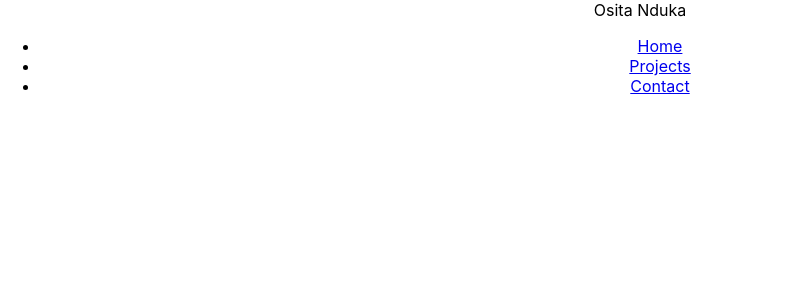
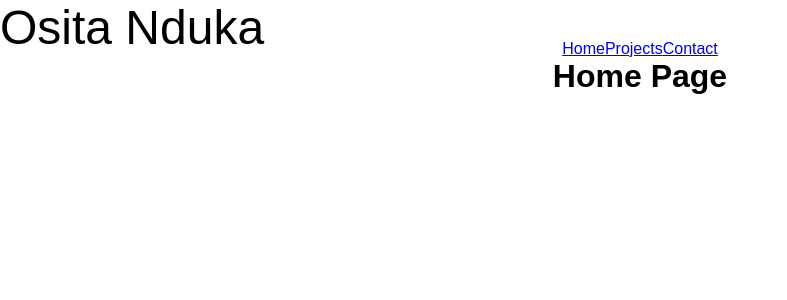
Before and after one commit to OsitaNduka/react-portfolio, a React (Create React App) app: page / in a window 1280 px wide. Shown: the top 300 px of the page, without its empty margins (0-787 px from the left). Built offline with nearby package versions, Linux system fonts and the light colour scheme.

Commit message:
modified home.js

```diff
--- a/src/App.css
+++ b/src/App.css
@@ -3,7 +3,7 @@
 }
 
 .App-logo {
-  height: 40vmin;
+  height: 10vmin;
   pointer-events: none;
 }
 
--- a/src/App.js
+++ b/src/App.js
@@ -1,7 +1,7 @@
 import React from 'react';
 import './App.css';
 import Navbar from './components/Navbar';
-
+import { Outlet } from "react-router-dom";
 
 
 
@@ -9,6 +9,7 @@ function App() {
   return (
     <div className='App'>
       <Navbar/>
+      <Outlet/>
     </div>
   );
 }
--- a/src/Home.js
+++ b/src/Home.js
@@ -1,10 +1,9 @@
 import React from 'react';
-import Navbar from './components/Navbar';
 
 function Home() {
   return (
     <div>
-      <Navbar/>
+      <h1>Home Page</h1>
     </div>
   )
 }
--- /dev/null
+++ b/src/components/Navbar.css
@@ -0,0 +1,4 @@
+.navbar {
+    background: linear-gradient(90deg, rgb(28, 27, 27) 0%, rgb(26, 23, 23) 100%);
+
+  }
--- a/src/index.css
+++ b/src/index.css
@@ -11,3 +11,36 @@ code {
   font-family: source-code-pro, Menlo, Monaco, Consolas, 'Courier New',
     monospace;
 }
+*{
+  box-sizing: border-box;
+  margin: 0;
+  padding: 0;
+  font-family: 'PT Sans', sans-serif;
+}
+
+
+.item {
+display: flex;
+}
+
+.ul {
+  display: flex;
+  list-style: none;
+  justify-content: space-evenly;
+  align-items: stretch;
+  margin: auto;
+
+
+}
+
+.ul li {
+  justify-content: end;
+}
+
+.logo {
+  display: flex;
+  height: 5vmin;
+  align-items: left;
+  justify-content: left;
+  font-size: 3rem;
+}
--- a/src/index.js
+++ b/src/index.js
@@ -5,17 +5,18 @@ import App from './App';
 import { BrowserRouter as Router, Routes, Route } from "react-router-dom";
 import Contact from './Contact';
 import Projects from './Projects';
-
-
+import Home from './Home'
 
 const root = ReactDOM.createRoot(document.getElementById('root'));
 root.render(
 
   <Router>
     <Routes>
-        <Route path='/' element={<App/>}/>
-        <Route path='/Contact' element={<Contact/>}/>
-        <Route path='/Projects' element={<Projects/>}/>
+        <Route path="/" element={<App />}>
+          <Route index element={<Home/>}/>
+          <Route path='/Contact' element={<Contact/>}/>
+          <Route path='/Projects' element={<Projects/>}/>
+        </Route>
     </Routes>
   </Router>,
 );
```
Also changed, not shown: 1 other file (tests, documents, lock files or other folders).
